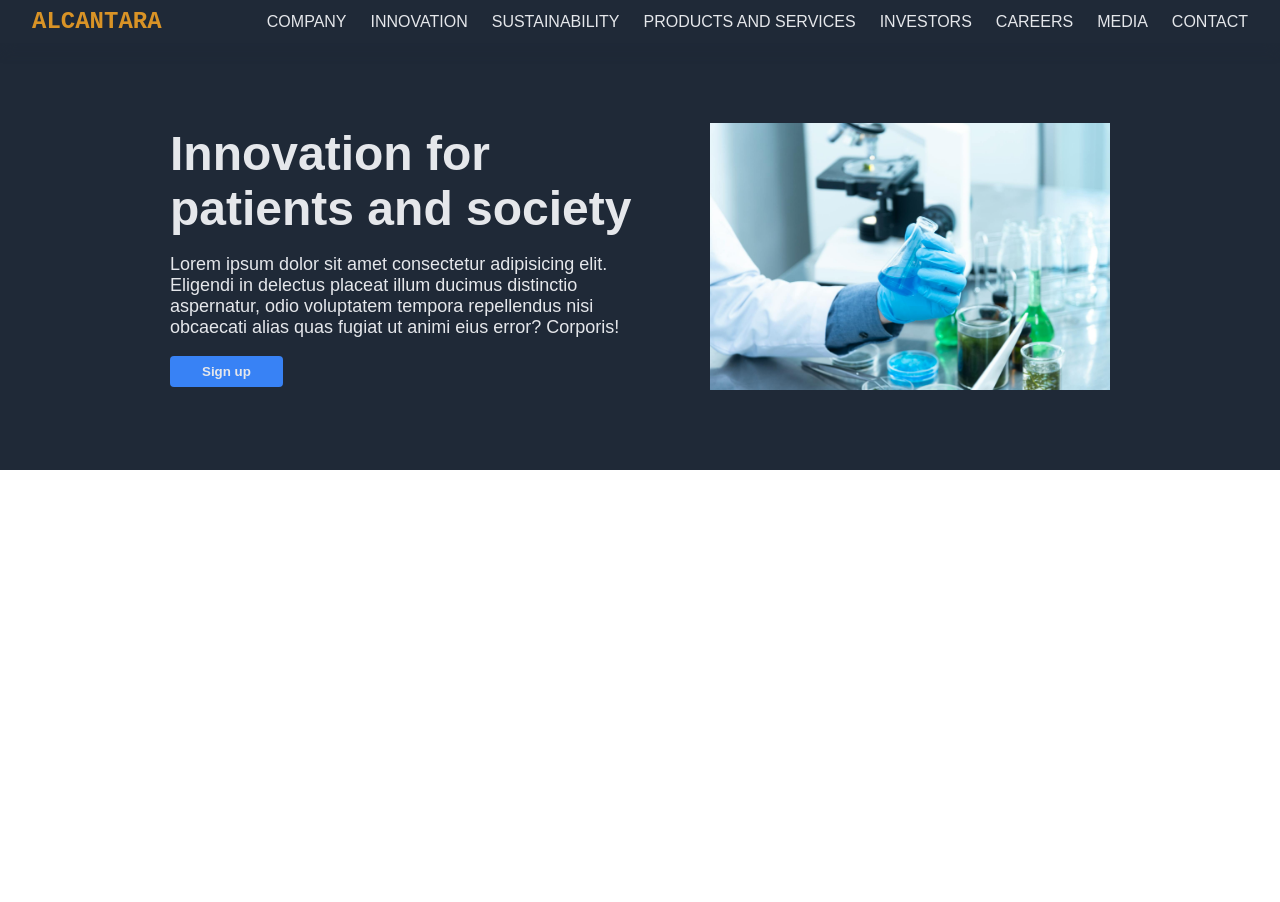
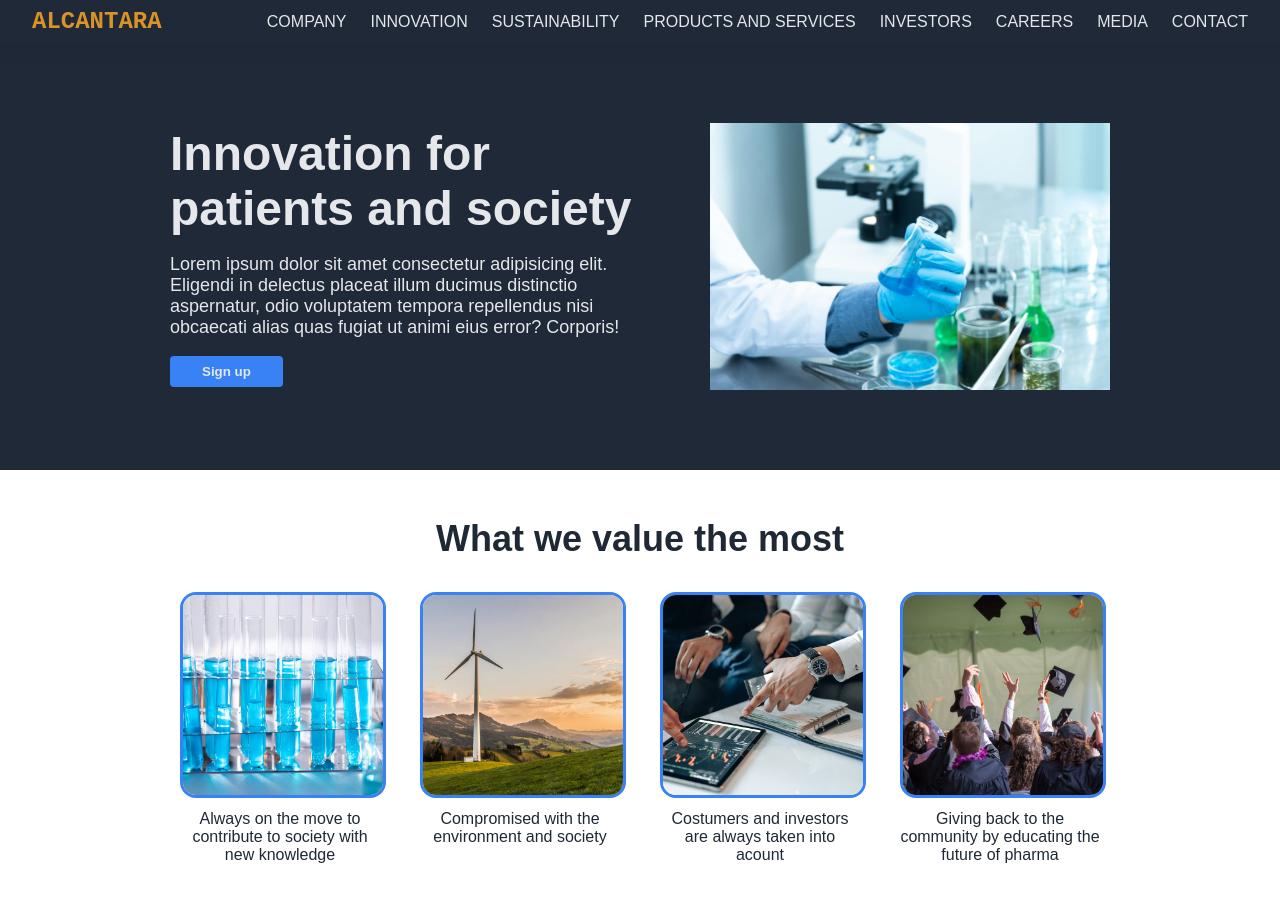
Before and after one commit to fabioalma/landing_page, a plain HTML site: page index.html in a window 1280 px wide. Before the commit the page ends 800 px from the top, so only its background shows below. Drawn offline with Linux system fonts and the light colour scheme.

Commit message:
feat: add info directory with links

```diff
--- a/index.html
+++ b/index.html
@@ -30,21 +30,33 @@
             <img src="img/person-holding-erlenmeyer.jpg" width="400" alt="person holding flask in laboratory"> <!-- hero img -->
         </div>
     </header>
-    <div id="img-promt" class="content">
-        <header><!-- info header --></header>
-        <div class="info-img"> <!-- info images -->
+    <div id="img-prompt" class="content">
+        <header><strong>What we value the most</strong></header>
+        <div id="info-img"> <!-- info images -->
+            <a href="#">
                 <figure>
-
+                    <img class="info-img" src="img/test-tubes.jpg" width="200" alt="">
+                    <figcaption>Always on the move to contribute to society with new knowledge</figcaption>
                 </figure>
+            </a>
+            <a href="#">
                 <figure>
-
+                    <img class="info-img" src="img/environment.jpg" width="200" alt="">
+                    <figcaption>Compromised with the environment and society</figcaption>
                 </figure>
+            </a>
+            <a href="#">
                 <figure>
-
+                    <img class="info-img" src="img/investors.jpg" width="200" alt="">
+                    <figcaption>Costumers and investors are always taken into acount</figcaption>
                 </figure>
+            </a>
+            <a href="#">
                 <figure>
-
+                    <img class="info-img" src="img/students.jpg" width="200" alt="people graduating">
+                    <figcaption>Giving back to the community by educating the future of pharma</figcaption>
                 </figure>
+            </a>
         </div>
     </div>
     <div  id="quote" class="content">
--- a/style.css
+++ b/style.css
@@ -114,3 +114,53 @@ nav div a:hover {
     font-weight: 600;
     text-decoration: none;
 }
+
+/* IMG PROMPT */
+
+#img-prompt {
+    align-items: center;
+    display: flex;
+    flex-flow: column nowrap;
+    gap: 32px;
+    justify-content: center;
+    padding: 48px 0px;
+}
+
+#img-prompt header {
+    color: #1f2935;
+    font-size: 36px;
+    font-weight: bolder;
+}
+
+#info-img {
+    display: flex;
+    flex-flow: row nowrap;
+    gap: 40px;
+    justify-content: center;
+}
+
+#info-img a {
+    color: #1f2935;
+    display: block;
+    font-size: 16px;
+    max-width: 200px;
+    text-align: center;
+    text-decoration: none;
+    transform: scale(1);
+    transition: all 0.3s;
+}
+
+#info-img a:hover {
+    transform: scale(1.2);
+    transition: all 0.3s;
+}
+
+#info-img .info-img {
+    border-radius: 16px;
+    border: 3px solid #3882f5;
+    margin-bottom: 8px;
+}
+
+#info-img a figure {
+    margin: 0;
+}
```
Also changed, not shown: img/environment.jpg (added), img/happy-kid.jpg (added), img/investors.jpg (added), img/students.jpg (added), img/test-tubes.jpg (added), 1 other file. Lines whose indentation alone changed are shown as unchanged.
